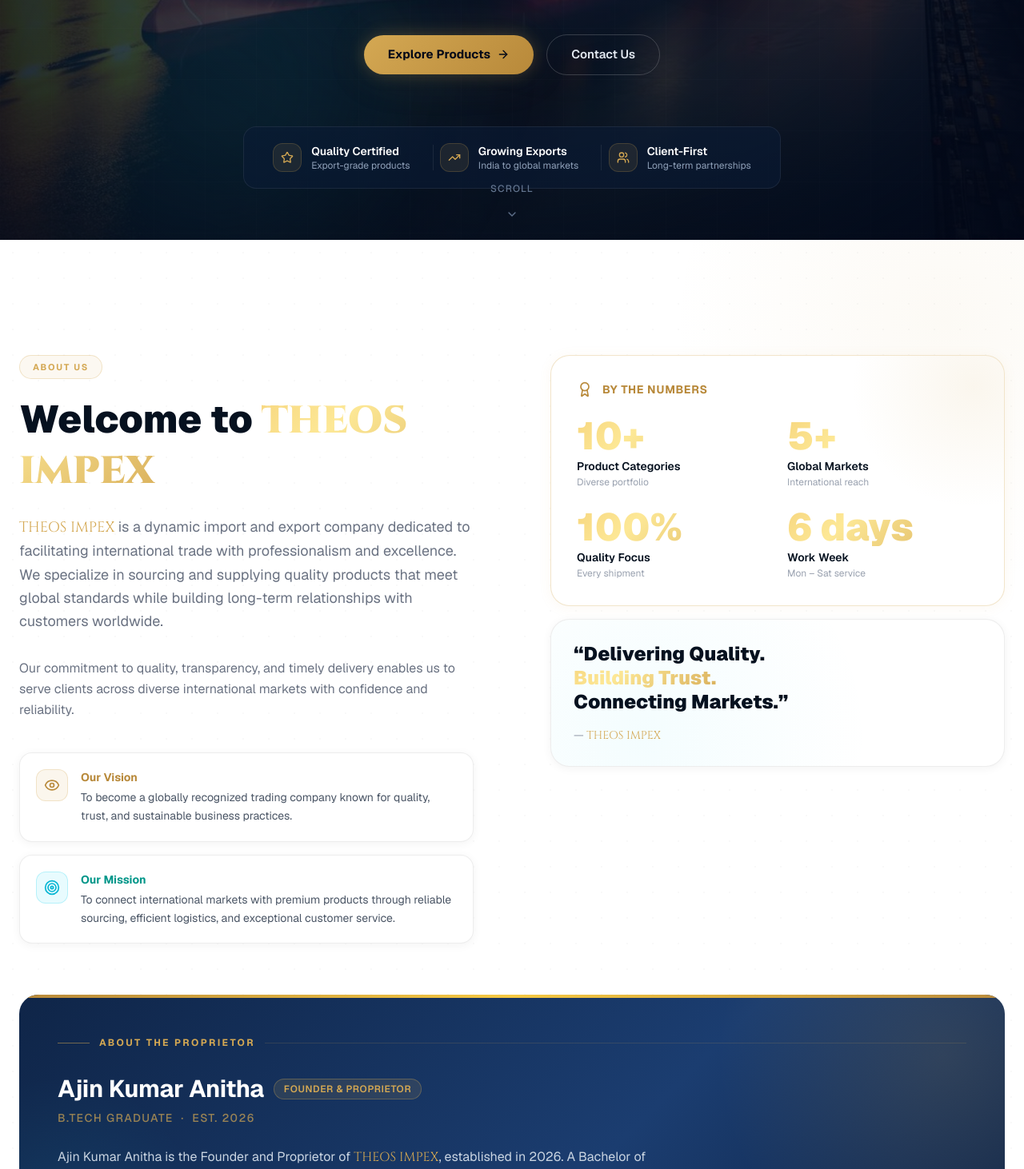
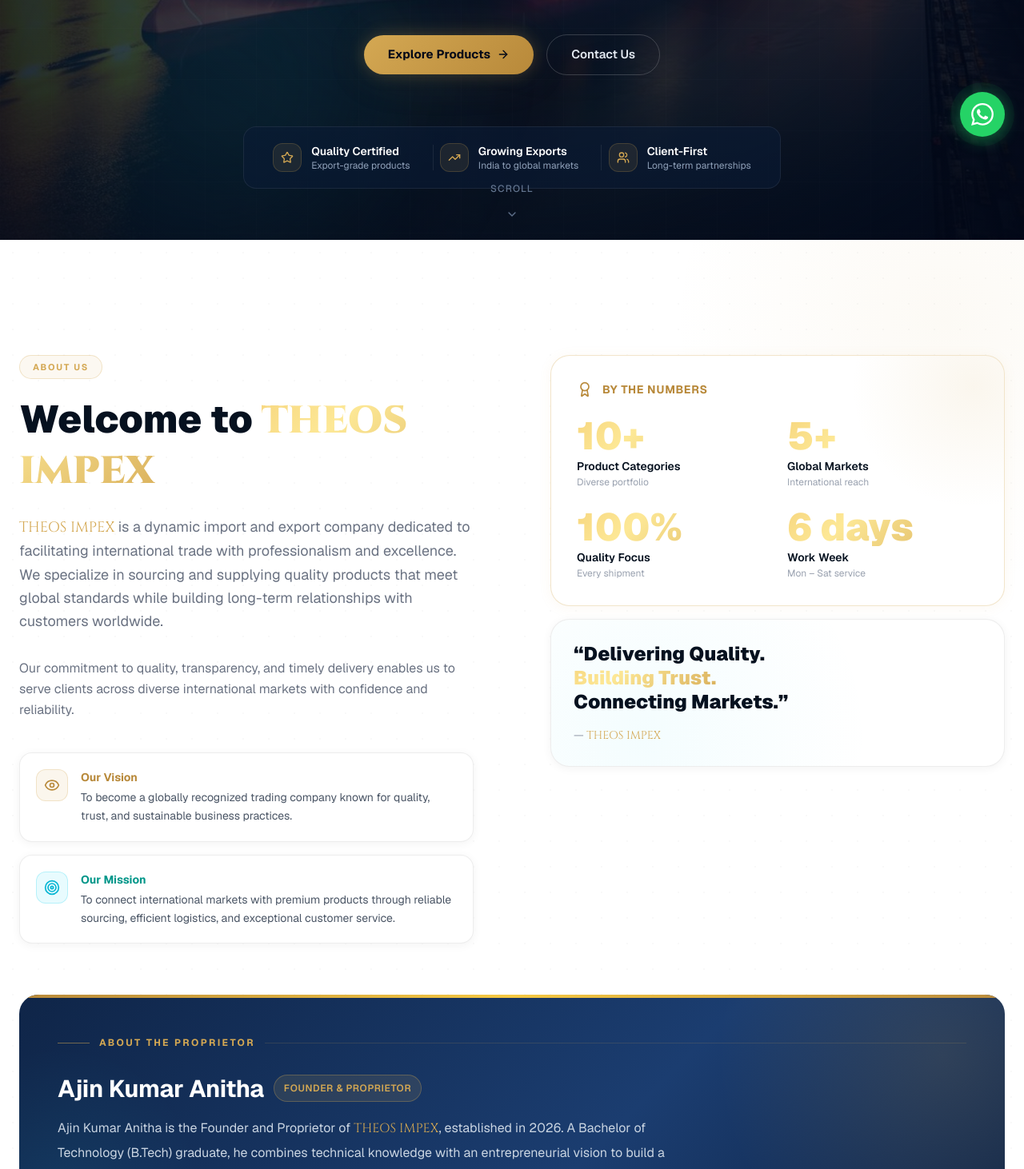
Before and after one commit to foxtechdevlabs-coder/Theos-Impex, a Next.js app: page / in a window 1280 px wide. Shown: the part 605-2067 px from the top of the page at 80% size. Built offline with nearby package versions, Linux system fonts and the light colour scheme.

Commit message:
added whatapp and removed btech

```diff
--- a/app/globals.css
+++ b/app/globals.css
@@ -52,6 +52,7 @@
   --animate-shimmer: shimmer 2.5s ease-in-out infinite;
   --animate-pulse-soft: pulse-soft 3s ease-in-out infinite;
   --animate-bounce-subtle: bounce-subtle 2s ease-in-out infinite;
+  --animate-whatsapp-ring: whatsapp-ring 3s ease-out 2.5s infinite;
 }
 
 /* ─── Keyframes ─────────────────────────────────────────────────────── */
@@ -79,6 +80,12 @@
 @keyframes bounce-subtle {
   0%, 100% { transform: translateY(0); }
   50% { transform: translateY(8px); }
+}
+
+@keyframes whatsapp-ring {
+  0%   { box-shadow: 0 4px 20px rgba(37,211,102,0.45), 0 0 0 0   rgba(37,211,102,0.4); }
+  70%  { box-shadow: 0 4px 20px rgba(37,211,102,0.45), 0 0 0 14px rgba(37,211,102,0); }
+  100% { box-shadow: 0 4px 20px rgba(37,211,102,0.45), 0 0 0 0   rgba(37,211,102,0); }
 }
 
 @keyframes gradient-drift {
--- a/app/layout.tsx
+++ b/app/layout.tsx
@@ -2,6 +2,7 @@
 import { Geist, Geist_Mono, Cinzel } from "next/font/google";
 import "./globals.css";
 import SmoothScrollProvider from "@/components/SmoothScrollProvider";
+import WhatsAppButton from "@/components/WhatsAppButton";
 
 const geistSans = Geist({
   variable: "--font-geist-sans",
@@ -55,6 +56,7 @@
     >
       <body className="min-h-full flex flex-col bg-white text-navy-900 overflow-x-hidden">
         <SmoothScrollProvider>{children}</SmoothScrollProvider>
+        <WhatsAppButton />
       </body>
     </html>
   );
--- a/components/About.tsx
+++ b/components/About.tsx
@@ -249,12 +249,12 @@
                 </div>
 
                 <div>
-                  <div className="flex flex-col sm:flex-row sm:items-center gap-3 mb-2 flex-wrap">
+                  <div className="flex flex-col sm:flex-row sm:items-center gap-3 mb-4 flex-wrap">
                     <h3 className="text-2xl sm:text-3xl font-bold text-white tracking-tight" style={{ fontFamily: 'var(--font-geist-sans), Georgia, serif', letterSpacing: '-0.01em' }}>
                       Ajin Kumar Anitha
                     </h3>
                     <span
-                      className="inline-flex items-center px-3 py-1 rounded-full text-xs font-semibold tracking-wider uppercase self-start sm:self-center"
+                      className="inline-flex items-center self-start px-3 py-2 rounded-full text-xs font-semibold tracking-wider uppercase"
                       style={{
                         background: 'rgba(212,168,83,0.12)',
                         border: '1px solid rgba(212,168,83,0.3)',
@@ -264,12 +264,6 @@
                       Founder &amp; Proprietor
                     </span>
                   </div>
-                  <p
-                    className="text-sm font-medium mb-6 tracking-widest uppercase"
-                    style={{ color: '#d4a853', opacity: 0.7 }}
-                  >
-                    B.Tech Graduate &nbsp;·&nbsp; Est. 2026
-                  </p>
                   <p className="text-slate-300 leading-[1.85] max-w-3xl text-base" style={{ fontFamily: 'var(--font-geist-sans), Georgia, serif' }}>
                     Ajin Kumar Anitha is the Founder and Proprietor of <span className="font-cinzel" style={{ color: '#d4a853' }}>THEOS IMPEX</span>, established
                     in 2026. A Bachelor of Technology (B.Tech) graduate, he combines technical
--- /dev/null
+++ b/components/WhatsAppButton.tsx
@@ -0,0 +1,71 @@
+'use client';
+
+import { useState } from 'react';
+import { motion, AnimatePresence } from 'framer-motion';
+
+const WHATSAPP_URL = 'https://wa.me/919361123843';
+
+const ease: [number, number, number, number] = [0.16, 1, 0.3, 1];
+
+function WhatsAppSVG() {
+  return (
+    <svg
+      viewBox="0 0 24 24"
+      fill="currentColor"
+      xmlns="http://www.w3.org/2000/svg"
+      aria-hidden="true"
+      className="h-7 w-7"
+    >
+      <path d="M17.472 14.382c-.297-.149-1.758-.867-2.03-.967-.273-.099-.471-.148-.67.15-.197.297-.767.966-.94 1.164-.173.199-.347.223-.644.075-.297-.15-1.255-.463-2.39-1.475-.883-.788-1.48-1.761-1.653-2.059-.173-.297-.018-.458.13-.606.134-.133.298-.347.446-.52.149-.174.198-.298.298-.497.099-.198.05-.371-.025-.52-.075-.149-.669-1.612-.916-2.207-.242-.579-.487-.5-.669-.51-.173-.008-.371-.01-.57-.01-.198 0-.52.074-.792.372-.272.297-1.04 1.016-1.04 2.479 0 1.462 1.065 2.875 1.213 3.074.149.198 2.096 3.2 5.077 4.487.709.306 1.262.489 1.694.625.712.227 1.36.195 1.871.118.571-.085 1.758-.719 2.006-1.413.248-.694.248-1.289.173-1.413-.074-.124-.272-.198-.57-.347m-5.421 7.403h-.004a9.87 9.87 0 01-5.031-1.378l-.361-.214-3.741.982.998-3.648-.235-.374a9.86 9.86 0 01-1.51-5.26c.001-5.45 4.436-9.884 9.888-9.884 2.64 0 5.122 1.03 6.988 2.898a9.825 9.825 0 012.893 6.994c-.003 5.45-4.437 9.884-9.885 9.884m8.413-18.297A11.815 11.815 0 0012.05 0C5.495 0 .16 5.335.157 11.892c0 2.096.547 4.142 1.588 5.945L.057 24l6.305-1.654a11.882 11.882 0 005.683 1.448h.005c6.554 0 11.89-5.335 11.893-11.893a11.821 11.821 0 00-3.48-8.413z" />
+    </svg>
+  );
+}
+
+export default function WhatsAppButton() {
+  const [hovered, setHovered] = useState(false);
+
+  return (
+    <div
+      className="pointer-events-none fixed z-[9999] flex items-center justify-end gap-3"
+      style={{
+        bottom: 'calc(1.5rem + env(safe-area-inset-bottom, 0px))',
+        right: '1.5rem',
+      }}
+    >
+      {/* Desktop tooltip — appears on hover to the left of the button */}
+      <AnimatePresence>
+        {hovered && (
+          <motion.span
+            initial={{ opacity: 0, x: 10, scale: 0.9 }}
+            animate={{ opacity: 1, x: 0, scale: 1 }}
+            exit={{ opacity: 0, x: 10, scale: 0.9 }}
+            transition={{ duration: 0.18, ease }}
+            className="pointer-events-none select-none whitespace-nowrap rounded-full bg-white px-4 py-2 text-sm font-semibold text-[#128C7E] shadow-lg"
+            style={{ boxShadow: '0 4px 20px rgba(0,0,0,0.1), 0 0 0 1px rgba(0,0,0,0.04)' }}
+            role="tooltip"
+          >
+            Chat on WhatsApp
+          </motion.span>
+        )}
+      </AnimatePresence>
+
+      {/* Floating action button */}
+      <motion.a
+        href={WHATSAPP_URL}
+        target="_blank"
+        rel="noopener noreferrer"
+        aria-label="Chat with THEOS IMPEX on WhatsApp"
+        initial={{ scale: 0, opacity: 0 }}
+        animate={{ scale: 1, opacity: 1 }}
+        transition={{ type: 'spring', stiffness: 260, damping: 20, delay: 1.5 }}
+        whileHover={{ scale: 1.12 }}
+        whileTap={{ scale: 0.9 }}
+        onHoverStart={() => setHovered(true)}
+        onHoverEnd={() => setHovered(false)}
+        className="animate-whatsapp-ring pointer-events-auto flex h-14 w-14 flex-shrink-0 cursor-pointer items-center justify-center rounded-full bg-[#25D366] text-white transition-none focus:outline-none focus-visible:ring-2 focus-visible:ring-[#25D366] focus-visible:ring-offset-2"
+      >
+        <WhatsAppSVG />
+      </motion.a>
+    </div>
+  );
+}
```
